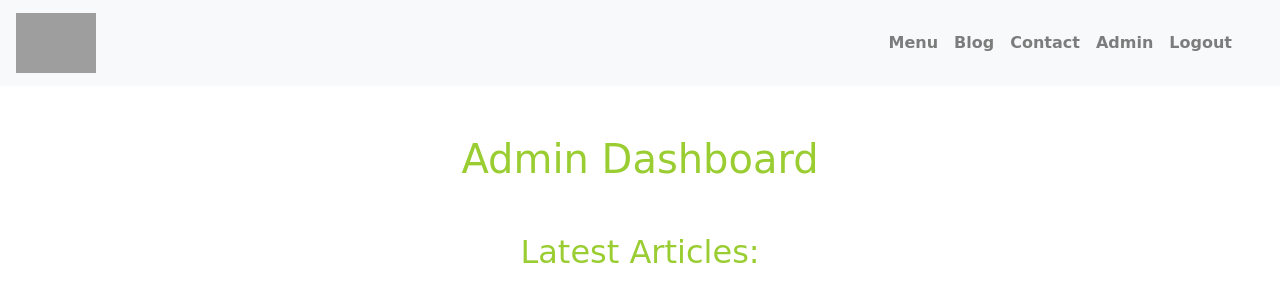
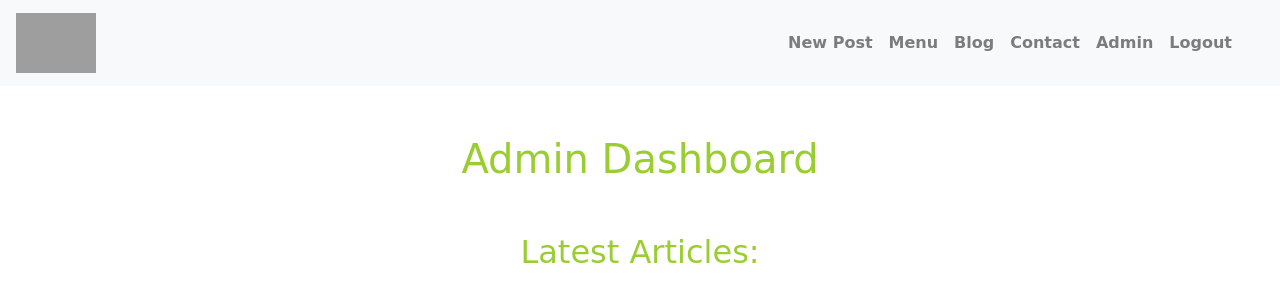
Before and after one commit to n-mbachia/projects, a Flask app: page /admin/dashboard in a window 1280 px wide. Shown: the top 300 px of the page. Run offline with Flask 3, Linux system fonts and the light colour scheme; the visitor is signed in with stand-in values (Sample User, id 1); data that the repository does not hold is empty; some libraries are stand-ins or nearby versions; some web fonts are replaced; grey boxes are pictures that could not be loaded.

Commit message:
feat: Add "New Post" link to navbar
A new link has been added to the navbar that directs users to the "Create Post" page. This enhances the user experience by providing a convenient way to navigate to the page for creating new posts.

```diff
--- a/my_flask_app/mn_pikngo_app/templates/base.html
+++ b/my_flask_app/mn_pikngo_app/templates/base.html
@@ -33,6 +33,9 @@
         <!-- Collapsible content -->
         <div class="collapse navbar-collapse font-weight-bold px-4" id="navbarNav">
             <ul class="navbar-nav ml-auto">
+                <li class="nav-item">
+                    <a class="nav-link" href="{{ url_for('mn_pikngo_app.create_post') }}">New Post</a>
+                </li>
                 <li class="nav-item">
                     <a class="nav-link" href="{{ url_for('mn_pikngo_app.download_menu') }}">Menu</a>
                 </li>
```
